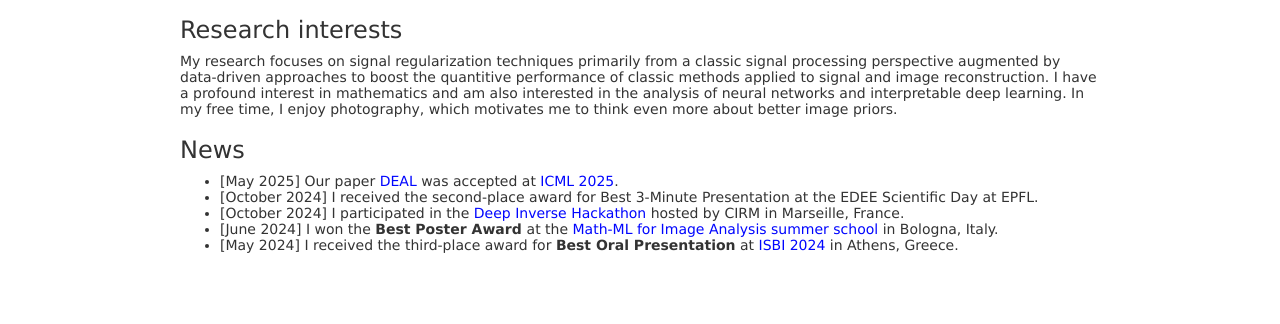
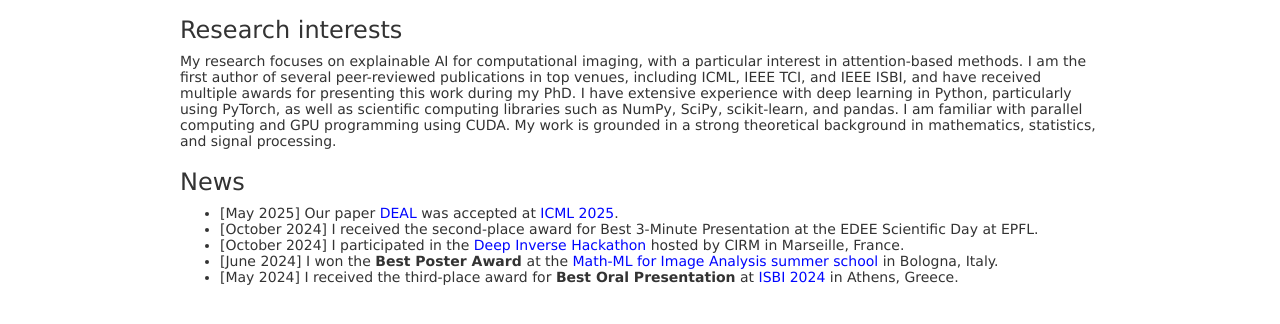
Before and after one commit to mehrsapo/mehrsapo.github.io, a plain HTML site: page index.html in a window 1280 px wide. Shown: the part 338-662 px from the top of the page. Drawn offline with nearby package versions, Linux system fonts and the light colour scheme; some packages are replaced by stand-ins of ours; a script that the page names is missing.

Commit message:
Update main.html

```diff
--- a/html/main.html
+++ b/html/main.html
@@ -68,10 +68,7 @@ href="data/cv/cv.pdf">PDF CV</a></small> </small></h2>
 
 <!--- Short research statement --->
 <h3> Research interests</h3>
-My research focuses on signal regularization techniques primarily from a classic signal processing perspective augmented by
-data-driven approaches to boost the quantitive performance of classic methods applied to signal and image reconstruction.
-I have a profound interest in mathematics and am also interested in the analysis of neural networks and interpretable deep learning.
-In my free time, I enjoy photography, which motivates me to think even more about better image priors.
+My research focuses on explainable AI for computational imaging, with a particular interest in attention-based methods. I am the first author of several peer-reviewed publications in top venues, including ICML, IEEE TCI, and IEEE ISBI, and have received multiple awards for presenting this work during my PhD. I have extensive experience with deep learning in Python, particularly using PyTorch, as well as scientific computing libraries such as NumPy, SciPy, scikit-learn, and pandas. I am familiar with parallel computing and GPU programming using CUDA. My work is grounded in a strong theoretical background in mathematics, statistics, and signal processing.
 <p style="text-align:justify">
 
 <h3>News</h3>
```
Also changed, not shown: 4 other files.
